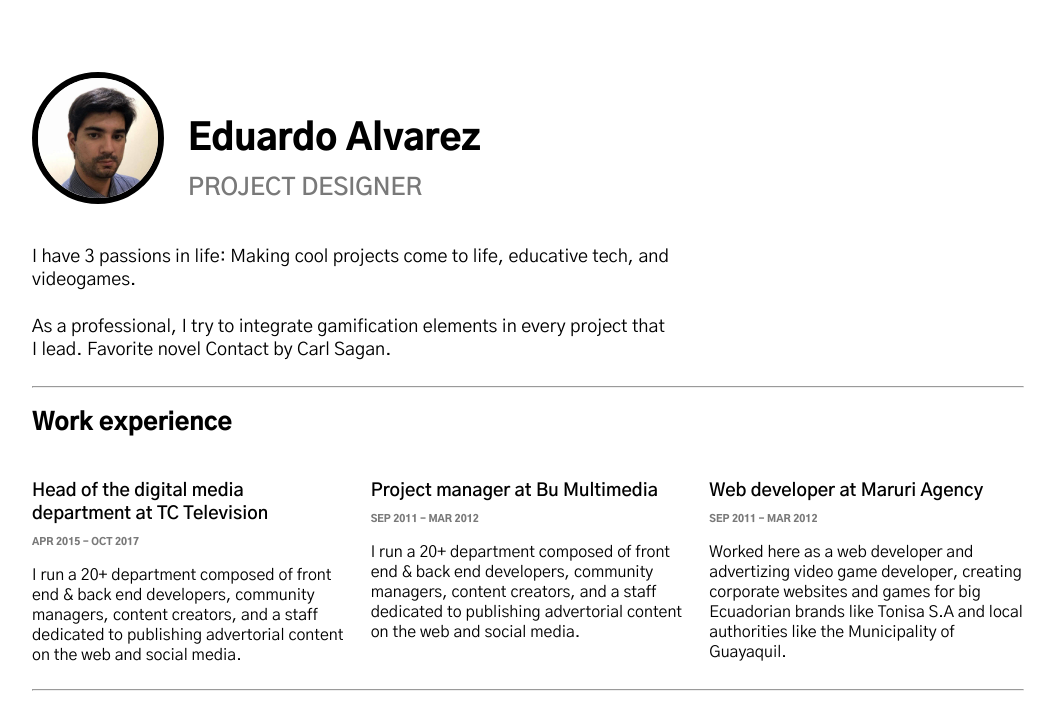
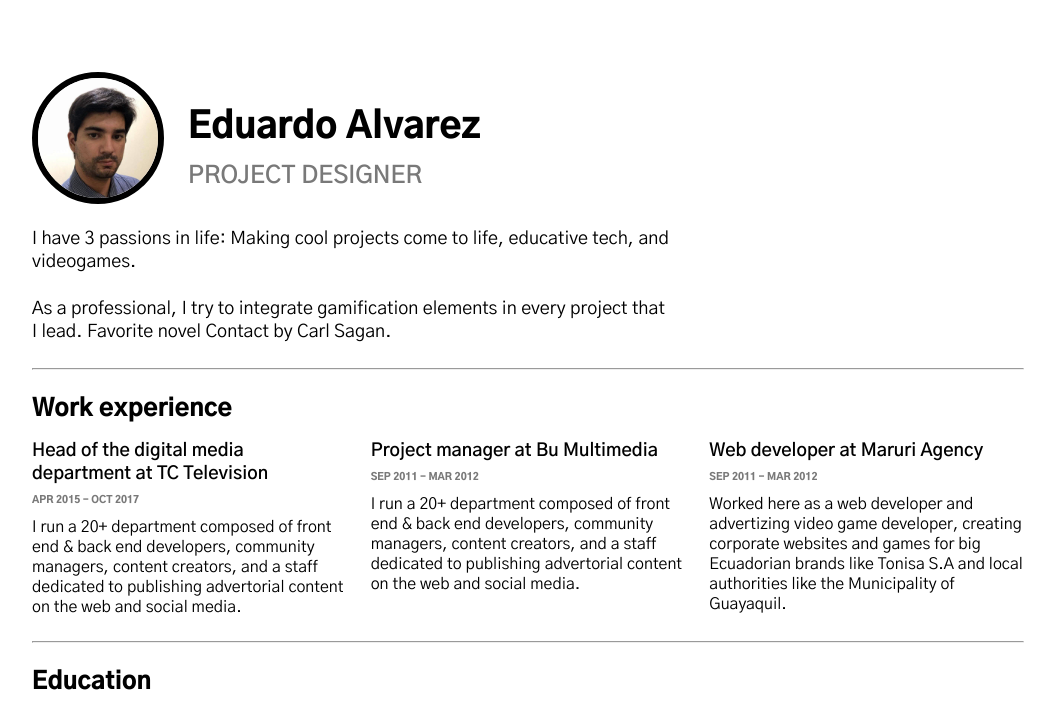
Before and after one commit to softwaredevacademy/curriculum-vitae, a website: page public/index.html in a window 1280 px wide. Shown: the top 708 px of the page, without its empty margins (112-1167 px from the left). Drawn offline with Linux system fonts and the light colour scheme.

Commit message:
small details

```diff
--- a/public/style.css
+++ b/public/style.css
@@ -5,6 +5,7 @@ body {
 
 h1, h2, h3 {
   font-weight: 900;
+  margin-top: 0;
 }
 h1 {
   font-size: 36px;
@@ -12,12 +13,20 @@ h1 {
 }
 h2 {
   font-size: 24px;
-  margin-bottom: 24px;
+  margin-bottom: 16px;
 }
 h3 {
   font-size: 18px;
   font-weight: 600;
   margin-bottom: 8px;
+}
+
+p {
+  margin-top: 0;
+}
+
+hr {
+  margin-bottom: 24px;
 }
 
 .subtitle {
@@ -46,6 +55,7 @@ h3 {
   flex-direction: column;
   align-items: center;
   margin-bottom: 24px;
+  text-align: center;
 }
 .personal-info .picture {
   width: 120px;
@@ -62,8 +72,9 @@ h3 {
 
 @media(min-width: 520px) {
   .personal-info {
+    margin-bottom: 0;
     flex-direction: row;
-    margin-bottom: 0;
+    text-align: left;
   }
   .personal-info .picture {
     margin-right: 24px;
```
Also changed, not shown: public/index.html (+7 -0 lines).
